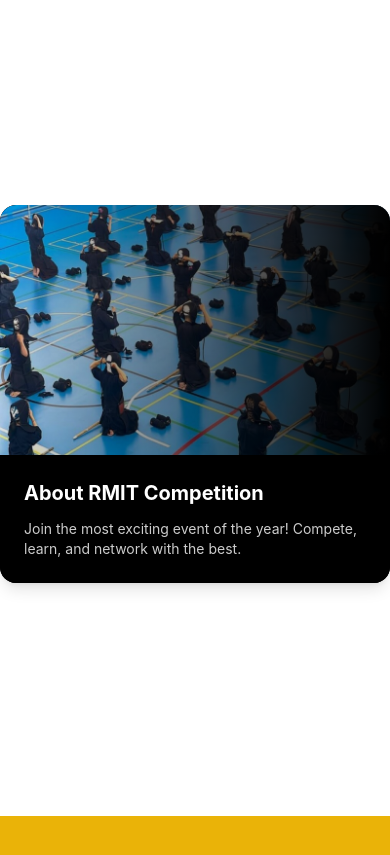
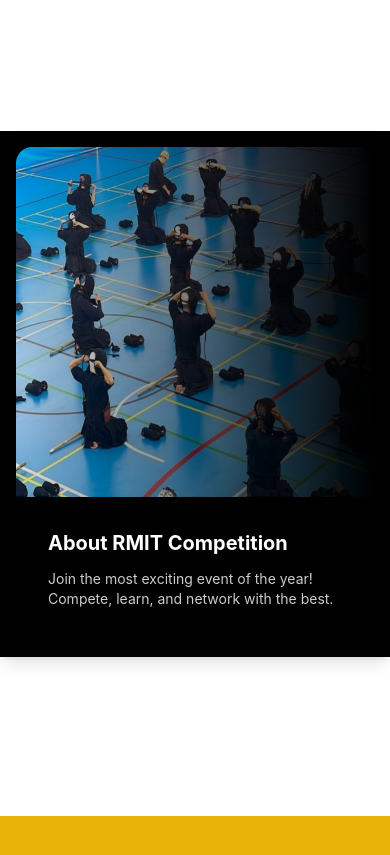
Before and after one commit to dat-nix/Landing-page, a Next.js app: page / in a window 390 px wide. Shown: the part 980-1835 px from the top of the page. Built offline with nearby package versions, Linux system fonts and the light colour scheme; a web font is replaced by a local one.

Commit message:
update card.js

```diff
--- a/src/components/Card.js
+++ b/src/components/Card.js
@@ -4,9 +4,9 @@ import Image from "next/image";
 
 const Card = ({ image, title, description }) => {
   return (
-    <div className="flex flex-col md:flex-row w-full md:w-[80vw] h-auto md:h-[500px] bg-black overflow-hidden shadow-lg hover:scale-[1.02] transition-transform duration-300 rounded-2xl">
+   <div className="flex flex-col md:flex-row w-full md:w-[80vw] h-auto md:h-[500px] bg-black overflow-hidden shadow-lg hover:scale-[1.02] transition-transform duration-300 p-4 md:p-0">
       {/* Left Image Section */}
-      <div className="w-full md:w-[60%] h-[250px] md:h-auto relative">
+      <div className="w-full md:w-[60%] h-[350px] md:h-auto relative">
         <Image
           src={image}
           alt={title}
@@ -19,7 +19,7 @@ const Card = ({ image, title, description }) => {
       </div>
 
       {/* Right Text Section */}
-      <div className="w-full md:w-[40%] flex flex-col justify-center p-6 md:p-10 bg-black text-white">
+      <div className="w-full md:w-[40%] flex flex-col justify-center p-8 md:p-10 bg-black text-white">
         <h2 className="text-xl md:text-2xl font-bold mb-3 md:mb-4">{title}</h2>
         <p className="text-sm md:text-lg opacity-80">{description}</p>
       </div>
```
